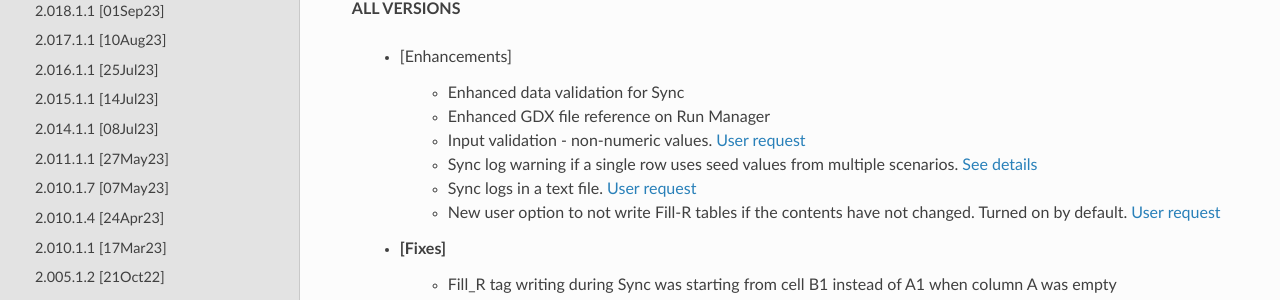
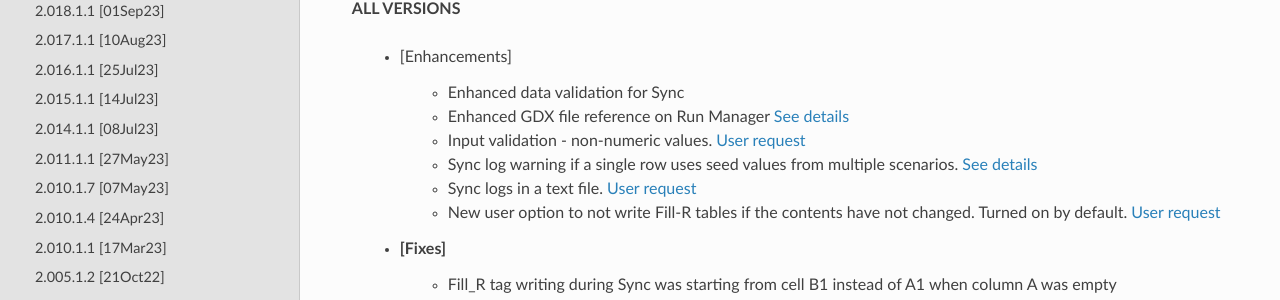
Before and after one commit to kanors-emr/Veda-documentation, a Sphinx documentation site: the page built from docs/source/pages/version_history.rst, in a window 1280 px wide and 900 px high. Shown: the part 242-542 px from the top of the window. Built offline with Sphinx 7.4.7 and the Read the Docs theme 2.0.0, drawn with Linux system fonts in a browser that asks for light colours.

Commit message:
Update version_history.rst

```diff
--- a/docs/source/pages/version_history.rst
+++ b/docs/source/pages/version_history.rst
@@ -10,7 +10,7 @@ Version History
 	* [Enhancements]
 
 		* Enhanced data validation for Sync
-		* Enhanced GDX file reference on Run Manager
+		* Enhanced GDX file reference on Run Manager `See details <https://veda-documentation.readthedocs.io/en/latest/pages/Run%20Manager.html#managing-gdx-files>`_
 		* Input validation - non-numeric values. `User request <https://github.com/kanors-emr/Veda2.0-Installation/issues/35>`_
 		* Sync log warning if a single row uses seed values from multiple scenarios. `See details <https://forum.kanors-emr.org/showthread.php?tid=1377&pid=7380#pid7380>`_
 		* Sync logs in a text file.  `User request <https://github.com/kanors-emr/Veda2.0-Installation/issues/39>`_
```
